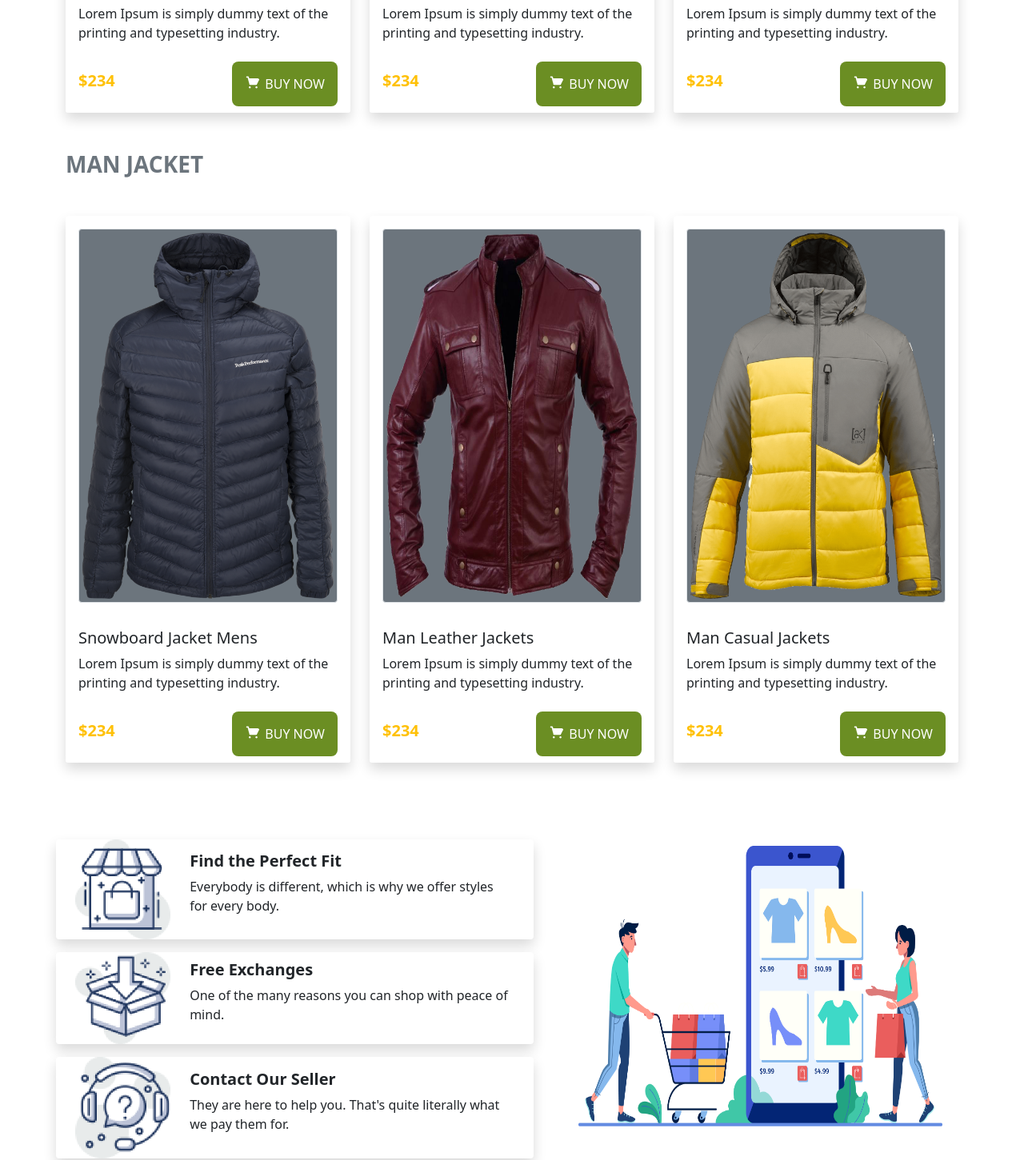
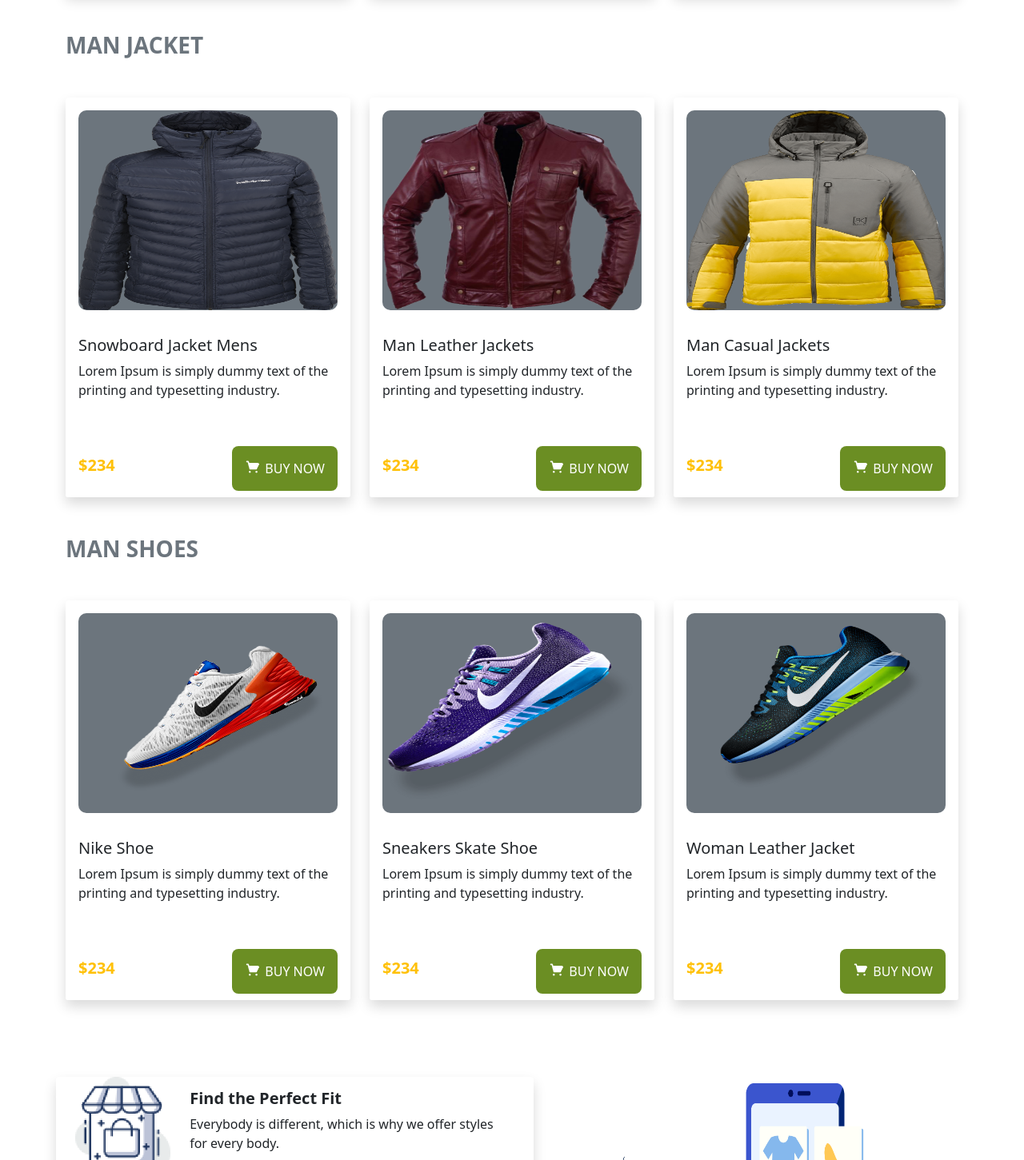
Before and after one commit to 01mdrafiqul/responsive_ecommers_website, a plain HTML site: page index.html in a window 1280 px wide. Shown: the part 1321-2772 px from the top of the page at 80% size. Drawn offline with Linux system fonts and the light colour scheme.

Commit message:
completed

```diff
--- a/index.html
+++ b/index.html
@@ -50,7 +50,7 @@
             <div class="row row-cols-1 row-cols-md-3 g-4 mt-4">
               <div class="col">
                 <div class="card h-100 border-0 shadow ">
-                  <img src="image/SeekPng 1.png" class="img-thumbnail h-75 m-3 bg-secondary" alt="...">
+                  <img src="image/SeekPng 1.png" class="image m-3 bg-secondary" alt="...">
                   <div class="card-body">
                     <h5 class="card-title">Yellow Coat Jacket</h5>
                     <p class="card-text">Lorem Ipsum is simply dummy text of the printing and typesetting industry.</p>
@@ -67,9 +67,9 @@
                   </div>
                 </div>
               </div>
-              <div class="col">
+              <div class="col shop">
                 <div class="card h-100 border-0 shadow ">
-                  <img src="image/PngItem_2597366 1.png" class="img-thumbnail h-75 m-3 bg-secondary " alt="...">
+                  <img src="image/PngItem_2597366 1.png" class="image m-3 bg-secondary " alt="...">
                   <div class="card-body">
                     <h5 class="card-title">Ladies Jacket</h5>
                     <p class="card-text">Lorem Ipsum is simply dummy text of the printing and typesetting industry.</p>
@@ -86,9 +86,9 @@
                   </div>
                 </div>
               </div>
-              <div class="col">
+              <div class="col shop">
                 <div class="card h-100 border-0 shadow ">
-                  <img src="image/image 15.png" class="img-thumbnail h-75 m-3 bg-secondary " alt="...">
+                  <img src="image/image 15.png" class="image m-3 bg-secondary " alt="...">
                   <div class="card-body">
                     <h5 class="card-title">Woman Leather Jacket</h5>
                     <p class="card-text">Lorem Ipsum is simply dummy text of the printing and typesetting industry.</p>
@@ -109,9 +109,9 @@
         <section class="mt-5">
           <h3 class="text-secondary fw-bold">MAN JACKET</h3>
           <div class="row row-cols-1 row-cols-md-3 g-4 mt-4">
-            <div class="col">
+            <div class="col shop">
               <div class="card h-100 border-0 shadow ">
-                <img src="image/toppng 1.png" class="img-thumbnail h-75 m-3 bg-secondary " alt="...">
+                <img src="image/toppng 1.png" class="image m-3 bg-secondary " alt="...">
                 <div class="card-body">
                   <h5 class="card-title">Snowboard Jacket Mens</h5>
                   <p class="card-text">Lorem Ipsum is simply dummy text of the printing and typesetting industry.</p>
@@ -128,9 +128,9 @@
                 </div>
               </div>
             </div>
-            <div class="col">
+            <div class="col shop">
               <div class="card h-100 border-0 shadow ">
-                <img src="image/vippng 1.png" class="img-thumbnail h-75 m-3 bg-secondary " alt="...">
+                <img src="image/vippng 1.png" class="image m-3 bg-secondary " alt="...">
                 <div class="card-body">
                   <h5 class="card-title">Man Leather Jackets</h5>
                   <p class="card-text">Lorem Ipsum is simply dummy text of the printing and typesetting industry.</p>
@@ -147,9 +147,9 @@
                 </div>
               </div>
             </div>
-            <div class="col">
+            <div class="col shop">
               <div class="card h-100 border-0 shadow ">
-                <img src="image/image 11.png" class="img-thumbnail h-75 m-3 bg-secondary " alt="...">
+                <img src="image/image 11.png" class="image m-3 bg-secondary " alt="...">
                 <div class="card-body">
                   <h5 class="card-title">Man Casual Jackets</h5>
                   <p class="card-text">Lorem Ipsum is simply dummy text of the printing and typesetting industry.</p>
@@ -167,6 +167,67 @@
               </div>
             </div>
         </section>
+        <section class="mt-5">
+          <h3 class="text-secondary fw-bold">MAN SHOES</h3>
+          <div class="row row-cols-1 row-cols-md-3 g-4 mt-4">
+            <div class="col shop">
+              <div class="card h-100 border-0 shadow ">
+                <img src="image/image 5.png" class="image m-3 bg-secondary" alt="...">
+                <div class="card-body">
+                  <h5 class="card-title">Nike Shoe</h5>
+                  <p class="card-text">Lorem Ipsum is simply dummy text of the printing and typesetting industry.</p>
+                </div>
+                <div class="card-footer border-0 bg-white d-flex justify-content-between
+                align-items-center">
+                  <div>
+                     <h5 class="text-warning fw-bold">$234</h5>
+                  </div>
+                  <div>
+                    <button type="button" class="button d-flex justify-content-center p-3">
+                        <img style="width: 25px; padding-right: 5px;  "src="Logo, Icon/shopping-cart 1.png" alt="">BUY NOW</button>
+                  </div>
+                </div>
+              </div>
+            </div>
+            <div class="col shop">
+              <div class="card h-100 border-0 shadow ">
+                <img src="image/Daco_1703273 1.png" class="image m-3 bg-secondary " alt="...">
+                <div class="card-body">
+                  <h5 class="card-title">Sneakers Skate Shoe</h5>
+                  <p class="card-text">Lorem Ipsum is simply dummy text of the printing and typesetting industry.</p>
+                </div>
+                <div class="card-footer border-0 bg-white d-flex justify-content-between
+                align-items-center">
+                  <div>
+                    <h5 class="text-warning fw-bold">$234</h5>
+                  </div>
+                  <div>
+                    <button type="button" class="button d-flex justify-content-center p-3">
+                        <img style="width: 25px; padding-right: 5px;  "src="Logo, Icon/shopping-cart 1.png" alt="">BUY NOW</button>
+                  </div>
+                </div>
+              </div>
+            </div>
+            <div class="col shop">
+              <div class="card h-100 border-0 shadow ">
+                <img src="image/pngegg 1.png" class="image m-3 bg-secondary " alt="...">
+                <div class="card-body">
+                  <h5 class="card-title">Woman Leather Jacket</h5>
+                  <p class="card-text">Lorem Ipsum is simply dummy text of the printing and typesetting industry.</p>
+                </div>
+                <div class="card-footer border-0 bg-white d-flex justify-content-between
+                align-items-center">
+                <div>
+                  <h5 class="text-warning fw-bold">$234</h5>
+                  </div>
+                  <div>
+                    <button type="button" class="button d-flex justify-content-center p-3">
+                        <img style="width: 25px; padding-right: 5px;  "src="Logo, Icon/shopping-cart 1.png" alt=""> BUY NOW</button>
+                  </div>
+                </div>
+              </div>
+            </div>
+      </section>
         <section class="container col mt-5 mb-5 pt-5">
           <div class="row-md-6 d-flex flex-nowrap bd-highlight">
             <div class="row-md-6 order-1 bd-highlight mr-5">
--- a/style.css
+++ b/style.css
@@ -7,3 +7,10 @@ background-color:beige;
   border: 0;
   color: white;
 }
+.shop{
+  height:500px;
+}
+.image{
+  height: 250px;
+  border-radius: 10px;
+}
```
